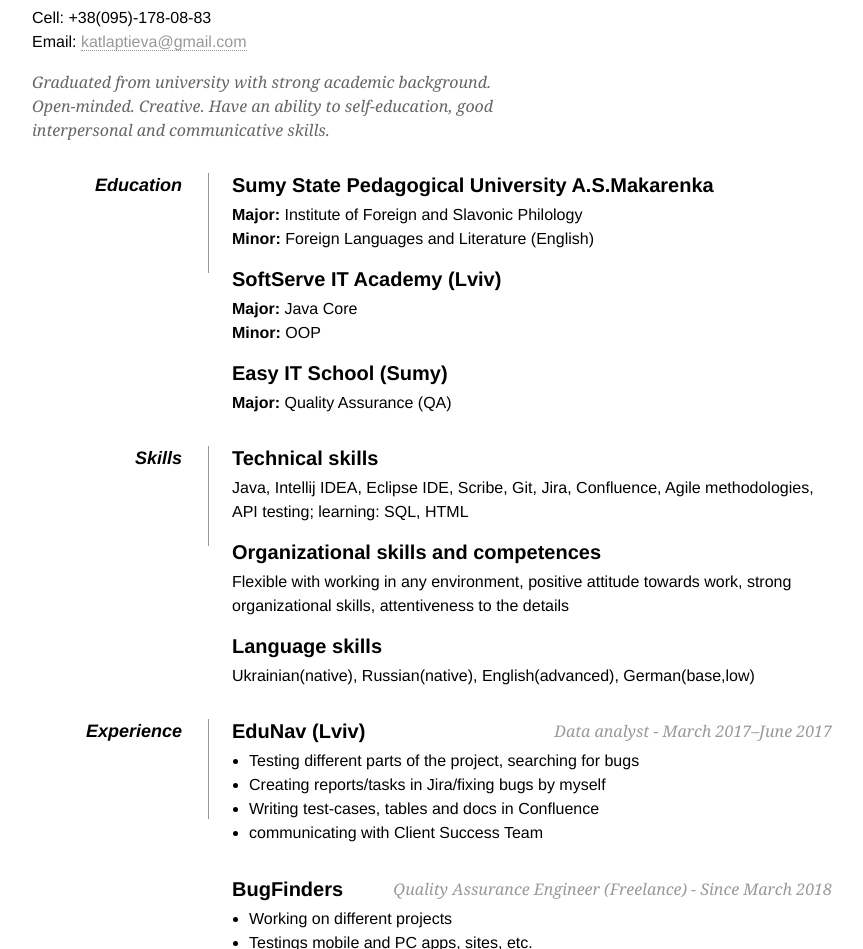
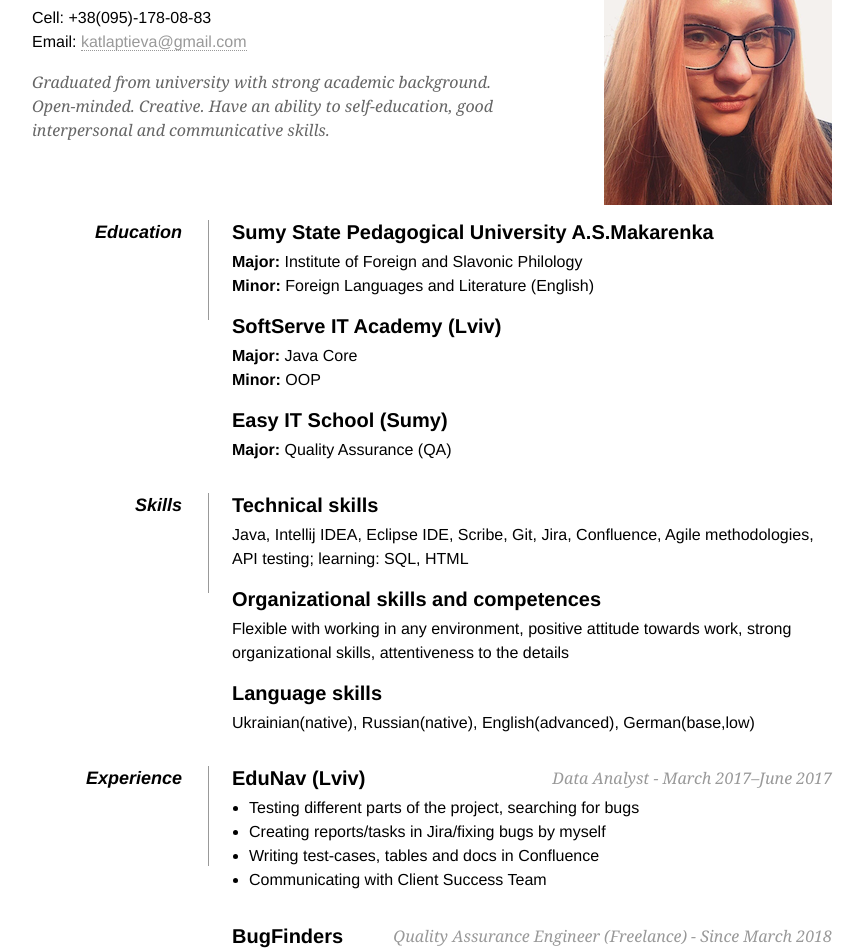
Before and after one commit to kate-laptieva/kate-laptieva.github.io, a plain HTML site: page index.html in a window 1280 px wide. Shown: the part 91-1040 px from the top of the page, without its empty margins (208-1071 px from the left). Drawn offline with Linux system fonts and the light colour scheme; files whose address does not match are found by name.

Commit message:
Fourth commit

```diff
--- a/index.html
+++ b/index.html
@@ -33,7 +33,7 @@
 
     <div id="page-wrap">
 
-        <img src="desktop/GIT Easy IT/My photo.png" alt="My photo.png" id="pic" />
+        <img src="/Users/laptevaekaterina/Desktop/GIT Easy IT/My photo0.png" alt="My photo0.png" id="pic" />
 
         <div id="contact-info" class="vcard">
 
@@ -93,12 +93,12 @@
 
             <dt>Experience</dt>
             <dd>
-                <h2>EduNav (Lviv) <span>Data analyst - March 2017–June 2017</span></h2>
+                <h2>EduNav (Lviv) <span>Data Analyst - March 2017–June 2017</span></h2>
                 <ul>
                     <li>Testing different parts of the project, searching for bugs</li>
                     <li>Creating reports/tasks in Jira/fixing bugs by myself</li>
                     <li>Writing test-cases, tables and docs in Confluence</li>
-                    <li>communicating with Client Success Team</li>
+                    <li>Communicating with Client Success Team</li>
                 </ul>
 
                 <h2>BugFinders <span>Quality Assurance Engineer (Freelance) - Since March 2018</span></h2>
```
Also changed, not shown: My photo.png (deleted), My photo0.png (added).
